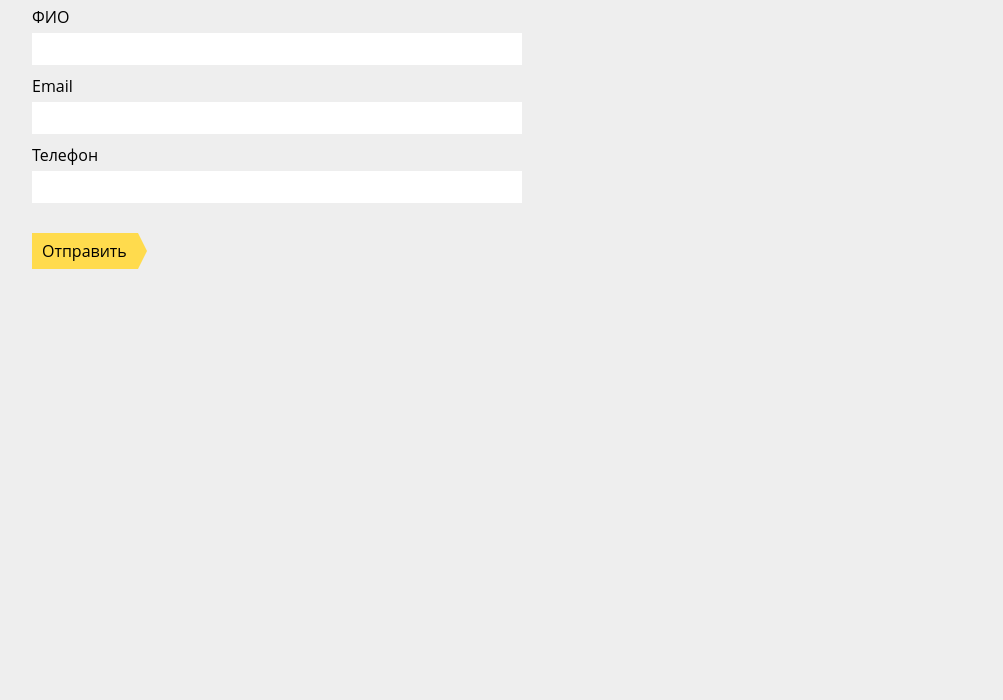
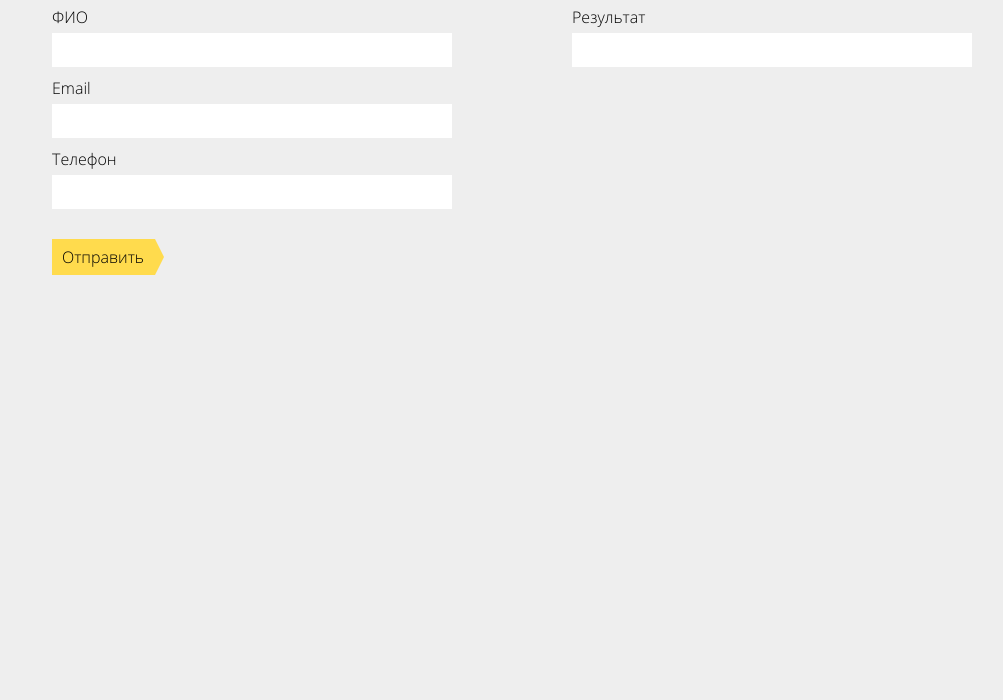
Before and after one commit to enjidevelop/node-yandex-test, a plain HTML site: page index.html in a window 1280 px wide. Shown: the part 100-800 px from the top of the page, without its empty margins (128-1131 px from the left). Drawn offline with Linux system fonts and the light colour scheme; a web font is replaced by a local one.

Commit message:
base markup and style

```diff
--- a/index.html
+++ b/index.html
@@ -6,11 +6,13 @@
     <meta http-equiv="X-UA-Compatible" content="ie=edge">
     <title>NodeJS Yandex Test</title>
     <link rel="stylesheet" href="./styles/style.css">
-    <script async src="./scripts/script.js"></script>
+    <script async src="./index.js"></script>
 </head>
 <body>
+    <div class="wrapper">
+        <h1>NodeJS Yandex Test</h1>
         <div class="container">
-        <h1>NodeJS Yandex Test</h1>
+            <div class="form-layout">
                 <form action="" method="POST" id="myForm" class="form">
                     <label class="form__row">
                         <div class="form__placeholder">ФИО</div>
@@ -29,5 +31,11 @@
                     </button>
                 </form>
             </div>
+            <div class="result-layout">
+                <div class="result-headline">Результат</div>
+                <div id="resultContainer" class="result"></div>
+            </div>
+        </div>
+    </div>
 </body>
 </html>
--- a/styles/style.css
+++ b/styles/style.css
@@ -1,6 +1,10 @@
 @font-face {
     font-family: 'Open Sans';
     src: url('../fonts/OpenSans-Light.ttf');
+}
+
+* {
+    box-sizing: border-box;
 }
 
 body {
@@ -9,11 +13,19 @@ body {
     margin: 0;
 }
 
-.container {
+.wrapper {
     max-width: 960px;
-    min-width: 400px;
     margin: 0 auto;
     padding: 20px;
+}
+
+.container {
+    display: flex;
+    justify-content: space-between;
+}
+
+.form-layout {
+    margin-right: 10px;
 }
 
 .form__row {
@@ -26,13 +38,12 @@ body {
 }
 
 .form__input {
-    width: 50%;
-    min-width: 400px;
+    width: 400px;
     padding: 5px;
     font-size: 16px;
     font-family: 'Open Sans', Arial, sans-serif;
     outline: none;
-    border: none;
+    border: 1px solid transparent;
 }
 
 .form__input:focus {
@@ -71,3 +82,14 @@ body {
     border-color: rgba(255,219,76,0);
     border-left-color: #ffdb4d;
 }
+
+.result {
+    width: 400px;
+    min-height: 34px;
+    padding: 5px;
+    background: #fff;
+}
+
+.result-headline {
+    margin-bottom: 5px;
+}
```
Also changed, not shown: fonts/OpenSans-Light.ttf (added), index.js (added), scripts/script.js (deleted). Lines whose indentation alone changed are shown as unchanged.
